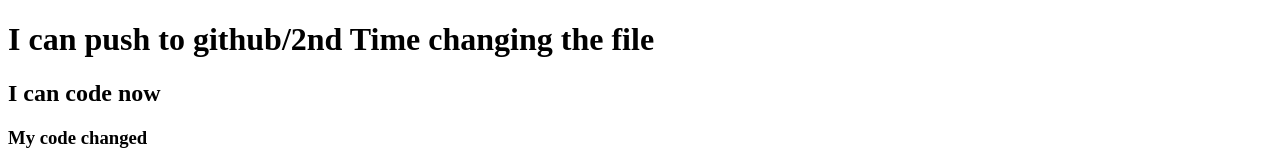
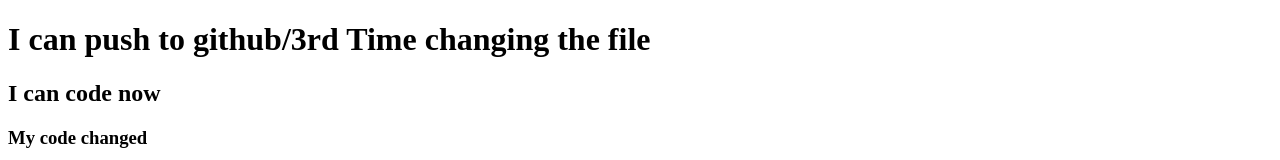
Before and after one commit to eshikaalam/my-second-repo, a plain HTML site: page index.html in a window 1280 px wide. Shown: the top 160 px of the page. Drawn offline with Linux system fonts and the light colour scheme.

Commit message:
Update index.html

```diff
--- a/index.html
+++ b/index.html
@@ -8,7 +8,7 @@
     <link rel="stylesheet" href="style.css">
 </head>
 <body>
-    <h1>I can push to github/2nd Time changing the file</h1>
+    <h1>I can push to github/3rd Time changing the file</h1>
     <h2>I can code now</h2>
     <h3>My code changed</h3>
     <p>3rd time changing the code</p>
```
